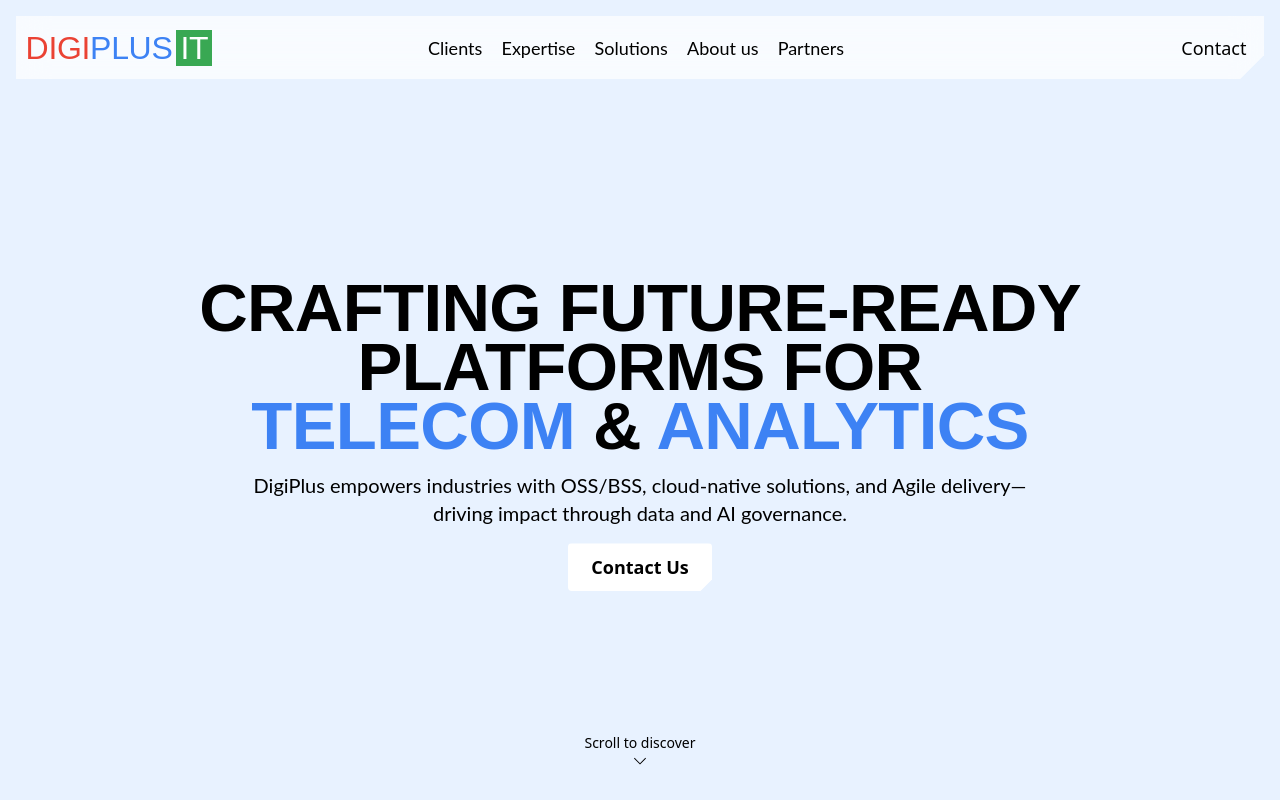
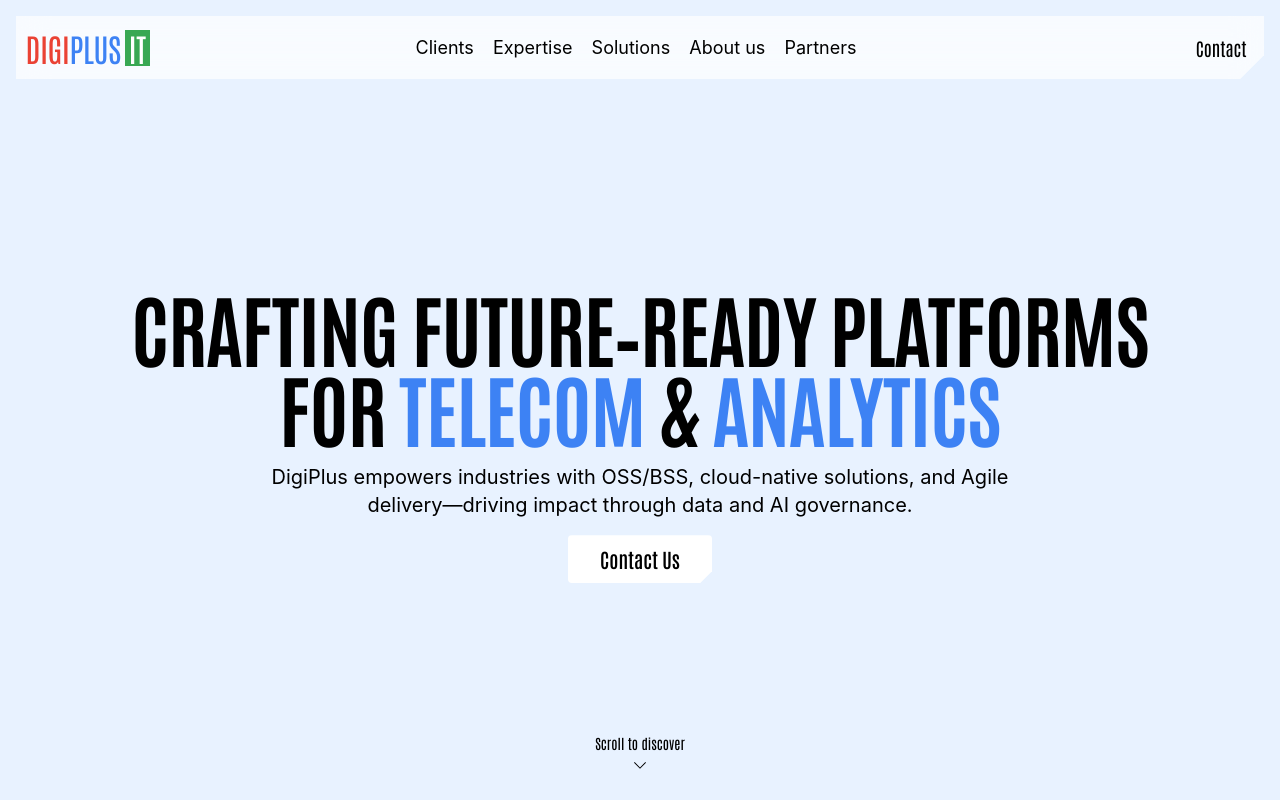
Before and after one commit to Sahilwagh03/digiplus-it-website, a Next.js app: page / in a window 1280 px wide. Shown: the top 800 px of the page. Built offline with nearby package versions, Linux system fonts and the light colour scheme.

Commit message:
font change and animation added

```diff
--- a/src/app/globals.css
+++ b/src/app/globals.css
@@ -2,55 +2,8 @@
 @layer theme, base, components, utilities;
 
 @font-face {
-  font-family: 'Kassiclassic';
-  src: url('https://cdn.prod.website-files.com/666816b02d4f3deb68a0d625/6668893993747a31b278a70c_KassiClassic.otf') format('opentype');
-  font-weight: 400;
-  font-style: normal;
-  font-display: swap;
-}
-
-@font-face {
-  font-family: 'Urbanist';
-  src: url('https://fonts.googleapis.com/css2?family=Urbanist:ital,wght@0,100..900;1,100..900&display=swap') format('opentype');
-  font-weight: 400;
-  font-style: normal;
-  font-display: swap;
-}
-
-@font-face {
-  font-family: 'Aktivgrotesk';
-  src: url('https://cdn.prod.website-files.com/666816b02d4f3deb68a0d625/66688979b500c07cc6722831_AktivGrotesk-Light.otf') format('opentype');
-  font-weight: 300;
-  font-style: normal;
-  font-display: swap;
-}
-
-@font-face {
-  font-family: 'Aktivgrotesk';
-  src: url('https://cdn.prod.website-files.com/666816b02d4f3deb68a0d625/66688979c4054952a579f6fe_AktivGrotesk-Medium.otf') format('opentype');
-  font-weight: 500;
-  font-style: normal;
-  font-display: swap;
-}
-
-@font-face {
-  font-family: 'Aktivgrotesk';
-  src: url('https://cdn.prod.website-files.com/666816b02d4f3deb68a0d625/666ab3862bc41bb2eac57814_AktivGrotesk-Regular.otf') format('opentype');
-  font-weight: 400;
-  font-style: normal;
-  font-display: swap;
-}
-
-@font-face {
-  font-family: 'Montserrat';
-  src: url('https://fonts.googleapis.com/css2?family=Montserrat:ital,wght@0,100..900;1,100..900&display=swap');
-  font-style: normal;
-  font-display: swap;
-}
-
-@font-face {
-  font-family: 'Lato';
-  src: url('https://fonts.googleapis.com/css2?family=Lato:ital,wght@0,100;0,300;0,400;0,700;0,900;1,100;1,300;1,400;1,700;1,900&display=swap');
+  font-family: 'Inter';
+  src: url('https://fonts.googleapis.com/css2?family=Antonio:wght@100..700&family=Inter:ital,opsz,wght@0,14..32,100..900;1,14..32,100..900&display=swap');
   font-style: normal;
   font-display: swap;
 }
@@ -58,10 +11,10 @@
 /* Tailwind 4.1 @theme block */
 @theme {
   /* --font-primary: 'Kassiclassic', Impact, sans-serif; */
-  --font-primary: 'Montserrat', sans-serif;
+  --font-primary: 'Antonio', sans-serif;
   --font-secondary: 'Urbanist', 'sans-serif';
   /* --font-third: Arial, Helvetica, sans-serif; */
-  --font-third: 'Lato', sans-serif;
+  --font-third: 'Inter', sans-serif;
 
   --color-primary-blue: #3d82f4;
   --color-primary-red: #ea4234;
@@ -174,9 +127,9 @@
 h2 {
   text-transform: uppercase;
   font-weight: 700;
-  line-height: .875;
+  line-height: 1;
   /* font-size: clamp(2.5rem, calc(1rem + 6vw), 5rem); */
-  font-size: clamp(0.75rem, calc(1rem + 4vw), 3rem);
+  font-size: clamp(1.5rem, calc(1rem + 5vw), 3.5rem);
   text-wrap: pretty;
   margin-top: 0;
   margin-bottom: 0;
--- a/src/app/layout.tsx
+++ b/src/app/layout.tsx
@@ -1,18 +1,14 @@
 import type { Metadata } from "next";
-import { Geist, Geist_Mono } from "next/font/google";
+import { Antonio } from "next/font/google";
 import "./globals.css";
 import "./mdx-styles.css";
 import NavBar from "@/components/NavBar";
 import { SmoothScrolling } from "@/components/SmoothScroll";
 
-const geistSans = Geist({
-  variable: "--font-geist-sans",
-  subsets: ["latin"],
-});
-
-const geistMono = Geist_Mono({
-  variable: "--font-geist-mono",
-  subsets: ["latin"],
+const antonio = Antonio({
+  weight: ['100', '200', '300', '400', '500', '600', '700'],
+  subsets: ['latin'],
+  display: 'swap',
 });
 
 export const metadata: Metadata = {
@@ -27,7 +23,7 @@
 }>) {
   return (
     <html lang="en">
-      <body className={`${geistSans.variable} ${geistMono.variable} antialiased`}>
+      <body className={`${antonio.className} antialiased`}>
         <main className="max-w-full mx-auto">
           <NavBar />
           <SmoothScrolling>
--- a/src/components/Button.tsx
+++ b/src/components/Button.tsx
@@ -7,7 +7,7 @@
 const Button = ({ children }: Props) => {
   return (
     <button
-      className="relative w-36 h-12 bg-white text-black text-lg font-semibold rounded-sm overflow-hidden z-10 group transition-colors duration-300 hover:text-white
+      className="relative w-36 h-12 font-primary bg-white text-black text-xl font-semibold rounded-sm overflow-hidden z-10 group transition-colors duration-300 hover:text-white
       [clip-path:polygon(0_0,100%_0,100%_calc(100%-0.75rem),calc(100%-0.75rem)_100%,0_100%)]
       [-webkit-clip-path:polygon(0_0,100%_0,100%_calc(100%-0.75rem),calc(100%-0.75rem)_100%,0_100%)]"
     >
--- a/src/components/HomePage/_components/Hero.tsx
+++ b/src/components/HomePage/_components/Hero.tsx
@@ -1,51 +1,151 @@
-import Button from '@/components/Button'
-import React from 'react'
+'use client';
 
-type Props = {}
+import React, { useRef, useEffect } from 'react';
+import { useGSAP } from '@gsap/react';
+import gsap from 'gsap';
+import Button from '@/components/Button';
+import StarIcon from '@/components/icons/StarIcon';
 
-const Hero = (props: Props) => {
+const Hero = () => {
+  const sectionRef = useRef(null);
+  const headingRef = useRef(null);
+  const paraRef = useRef(null);
+  const buttonRef = useRef(null);
+  const scrollRef = useRef(null);
+  const scrollTextRef = useRef(null);
+  const iconRef = useRef(null);
+  const starRotationRef = useRef<gsap.core.Tween | null>(null);
+
+  useGSAP(() => {
+    const tl = gsap.timeline({ defaults: { ease: 'power3.out', duration: 1 } });
+
+    // 1. Fade in StarIcon first
+    tl.fromTo(iconRef.current, { opacity: 0 }, { opacity: 1 });
+
+    // 2. Animate heading, para, button
+    tl.fromTo(headingRef.current, { y: 50, opacity: 0 }, { y: 0, opacity: 1 })
+      .fromTo(paraRef.current, { y: 30, opacity: 0 }, { y: 0, opacity: 1 }, '-=0.6')
+      .fromTo(buttonRef.current, { y: 20, opacity: 0 }, { y: 0, opacity: 1 }, '-=0.5');
+
+    // 3. Animate scroll text
+    tl.fromTo(
+      scrollTextRef.current,
+      { y: 20, opacity: 0 },
+      { y: 0, opacity: 1 },
+      '-=0.3'
+    );
+
+    // 4. Scroll bounce animation (independent)
+    gsap.to(scrollRef.current, {
+      y: 8,
+      repeat: -1,
+      yoyo: true,
+      ease: 'power1.inOut',
+      duration: 1,
+    });
+  }, []);
+
+  // 🔁 Rotate StarIcon on mobile & tablet, handle resize
+  useEffect(() => {
+    const matchMedia = window.matchMedia('(max-width: 1023px)');
+
+    const startStarRotation = () => {
+      if (!starRotationRef.current && iconRef.current) {
+        starRotationRef.current = gsap.to(iconRef.current, {
+          rotate: 360,
+          duration: 12,
+          ease: 'linear',
+          repeat: -1,
+        });
+      }
+    };
+
+    const stopStarRotation = () => {
+      starRotationRef.current?.kill();
+      starRotationRef.current = null;
+    };
+
+    const handleResize = (e: MediaQueryListEvent) => {
+      if (e.matches) startStarRotation();
+      else stopStarRotation();
+    };
+
+    // Initial check
+    if (matchMedia.matches) startStarRotation();
+
+    // Add listener
+    matchMedia.addEventListener('change', handleResize);
+
+    return () => {
+      matchMedia.removeEventListener('change', handleResize);
+      stopStarRotation();
+    };
+  }, []);
+
   return (
-        <section className='section-hero pb-4 lg:pb-0 lg:h-screen lg:pt-[6rem]'>
-            <div className="relative w-layout-blockcontainer container-1280 w-container ">
-                <div className='h-[25rem] flex lg:hidden'>
-                    {/* Image */}
+    <section
+      ref={sectionRef}
+      className='section-hero pt-[120px] pb-4 lg:pb-0 lg:h-screen lg:pt-[6rem]'
+    >
+      <div className='relative w-layout-blockcontainer container-1280 w-container'>
+        {/* Mobile Star Icon */}
+        <div className='h-[20rem] pb-10 lg:pb-0 flex lg:hidden justify-center items-center'>
+          <div ref={iconRef} className='will-change-transform opacity-0'>
+            <StarIcon className='w-full h-full' />
           </div>
-                <div className="lg:pt-10 text-left  lg:text-center justify-start lg:justify-items-center lg:place-content-center lg:items-center wrapper-hero-content h-auto lg:h-full">
-                    <h1 className="font-primary tracking-[-0.01em] uppercase leading-[0.875] text-[clamp(1.5rem,calc(1rem+4vw),4.5rem)] font-semibold [text-wrap:balance] mt-0 mb-0">
-                        Crafting Future‑Ready Platforms for <span className='text-primary-blue'>Telecom</span> & <span className='text-primary-blue'>Analytics</span>
+        </div>
+
+        {/* Hero Content */}
+        <div className='lg:pt-10 text-left lg:text-center justify-start lg:justify-items-center lg:place-content-center lg:items-center wrapper-hero-content h-auto lg:h-full'>
+          <h1
+            ref={headingRef}
+            className='opacity-0 font-primary tracking-[-0.01em] uppercase leading-[1] text-[clamp(2.5rem,calc(1rem+5vw),7rem)] font-black [text-wrap:balance] mt-0 mb-0'
+          >
+            Crafting Future‑Ready Platforms for{' '}
+            <span className='text-primary-blue'>Telecom</span> &{' '}
+            <span className='text-primary-blue'>Analytics</span>
           </h1>
-                    <div className='font-third lg:max-w-[800px] mx-auto'>
+
+          <div ref={paraRef} className='opacity-0 font-third lg:max-w-[800px] mx-auto'>
             <p className='text-md md:text-xl text-left lg:text-center'>
-                            DigiPlus empowers industries with OSS/BSS, cloud-native solutions, and Agile delivery—driving impact through data and AI governance.
+              DigiPlus empowers industries with OSS/BSS, cloud-native solutions,
+              and Agile delivery—driving impact through data and AI governance.
             </p>
           </div>
-                    <Button>
-                        Contact Us
-                    </Button>
-                    <div className="hidden lg:flex lg:absolute bottom-0 flex-col gap-0.5 justify-center items-center group cursor-pointer">
-                        <span className="text-sm text-black group-hover:text-primary-blue transition-colors">
+
+          <div ref={buttonRef} className='opacity-0'>
+            <Button>Contact Us</Button>
+          </div>
+
+          {/* Scroll Indicator */}
+          <div className='hidden lg:flex lg:absolute bottom-0 flex-col gap-0.5 justify-center items-center group cursor-pointer'>
+            <span
+              ref={scrollTextRef}
+              className='opacity-0 text-sm text-black group-hover:text-primary-blue transition-colors'
+            >
               Scroll to discover
             </span>
             <svg
-                            xmlns="http://www.w3.org/2000/svg"
-                            width="26"
-                            height="15"
-                            viewBox="0 0 26 15"
-                            fill="none"
-                            className="arrow-scroll w-3 h-3 text-black group-hover:text-primary-blue transition-colors"
+              ref={scrollRef}
+              xmlns='http://www.w3.org/2000/svg'
+              width='26'
+              height='15'
+              viewBox='0 0 26 15'
+              fill='none'
+              className='arrow-scroll w-3 h-3 text-black group-hover:text-primary-blue transition-colors'
             >
               <path
-                                fillRule="evenodd"
-                                clipRule="evenodd"
-                                d="M13 14.9999L0 1.99991L1.41421 0.585696L13 12.1715L24.5858 0.585693L26 1.99991L13 14.9999Z"
-                                fill="currentColor"
+                fillRule='evenodd'
+                clipRule='evenodd'
+                d='M13 14.9999L0 1.99991L1.41421 0.585696L13 12.1715L24.5858 0.585693L26 1.99991L13 14.9999Z'
+                fill='currentColor'
               />
             </svg>
           </div>
         </div>
       </div>
     </section>
-    )
-}
+  );
+};
 
-export default Hero
+export default Hero;
--- a/src/components/HomePage/_components/OurWorkingModel.tsx
+++ b/src/components/HomePage/_components/OurWorkingModel.tsx
@@ -45,7 +45,7 @@
                 <h3 className="font-primary text-xl font-semibold group-hover:text-primary-blue text-gray-800 mb-2">
                   {feature.title}
                 </h3>
-                <p className="text-gray-600 text-sm leading-relaxed">
+                <p className="text-gray-600 mt-2 text-sm leading-relaxed">
                   {feature.description}
                 </p>
               </div>
--- a/src/components/HomePage/_components/TelecomExpertise.tsx
+++ b/src/components/HomePage/_components/TelecomExpertise.tsx
@@ -31,7 +31,7 @@
       className='bg-white py-10 px-6 md:px-10 w-full relative overflow-hidden'
       id='our-working-model'
     >
-      <div className='max-w-7xl mx-auto relative z-10 min-h-[550px] md:min-h-[600px] lg:min-h-[800px]'>
+      <div className='max-w-7xl mx-auto relative z-10 min-h-[550px] lg:min-h-[800px]'>
         {/* Headline and Description */}
         <div className='text-center font-primary mb-12 lg:mb-0 max-w-4xl mx-auto relative z-20'>
           <h2 className='font-primary  text-xl md:text-2xl lg:text-4xl font-bold flex flex-col lg:flex-row gap-x-2 justify-center'>
--- /dev/null
+++ b/src/components/icons/StarIcon.tsx
@@ -0,0 +1,29 @@
+import React from 'react';
+
+type StarIconProps = {
+  color?: string;
+  className?: string;
+} & React.SVGProps<SVGSVGElement>;
+
+const StarIcon: React.FC<StarIconProps> = ({
+  color = '#3d82f4',
+  className = 'w-8 h-8',
+  ...props
+}) => {
+  return (
+    <svg
+      xmlns="http://www.w3.org/2000/svg"
+      viewBox="0 0 32 32"
+      fill="none"
+      className={className}
+      {...props}
+    >
+      <path
+        d="M32 20.4523L21.1456 15.9872L31.9787 11.4688C31.616 10.1867 31.104 8.97067 30.4619 7.83573L19.6288 12.352L24.0939 1.4976C22.9547 0.861867 21.7344 0.356267 20.4523 0L15.9872 10.8544L11.4688 0.0234667C10.1888 0.386133 8.97067 0.898133 7.83573 1.54027L12.352 12.3712L1.4976 7.90827C0.861867 9.04533 0.356267 10.2656 0 11.5499L10.8544 16.0149L0.0234667 20.5312C0.386133 21.8133 0.898133 23.0293 1.54027 24.1643L12.3712 19.648L7.90613 30.5024C9.0432 31.1381 10.2656 31.6437 11.5477 32L16.0128 21.1456L20.5312 31.9787C21.8133 31.616 23.0293 31.104 24.1643 30.4619L19.648 19.6288L30.5024 24.0939C31.1381 22.9547 31.6437 21.7344 32 20.4523Z"
+        fill={color}
+      />
+    </svg>
+  );
+};
+
+export default StarIcon;
```
Also changed, not shown: src/components/HomePage/_components/DiverseClientPortfolio.tsx (+30 -8 lines), src/components/HomePage/_components/RecentBlogPosts.tsx (+4 -4 lines), src/components/HomePage/_components/RecentCaseStudies.tsx (+4 -4 lines), public/fonts/Antonio.ttf (added), public/images/company-logos/lenovo.svg (added). Lines whose indentation alone changed are shown as unchanged.
